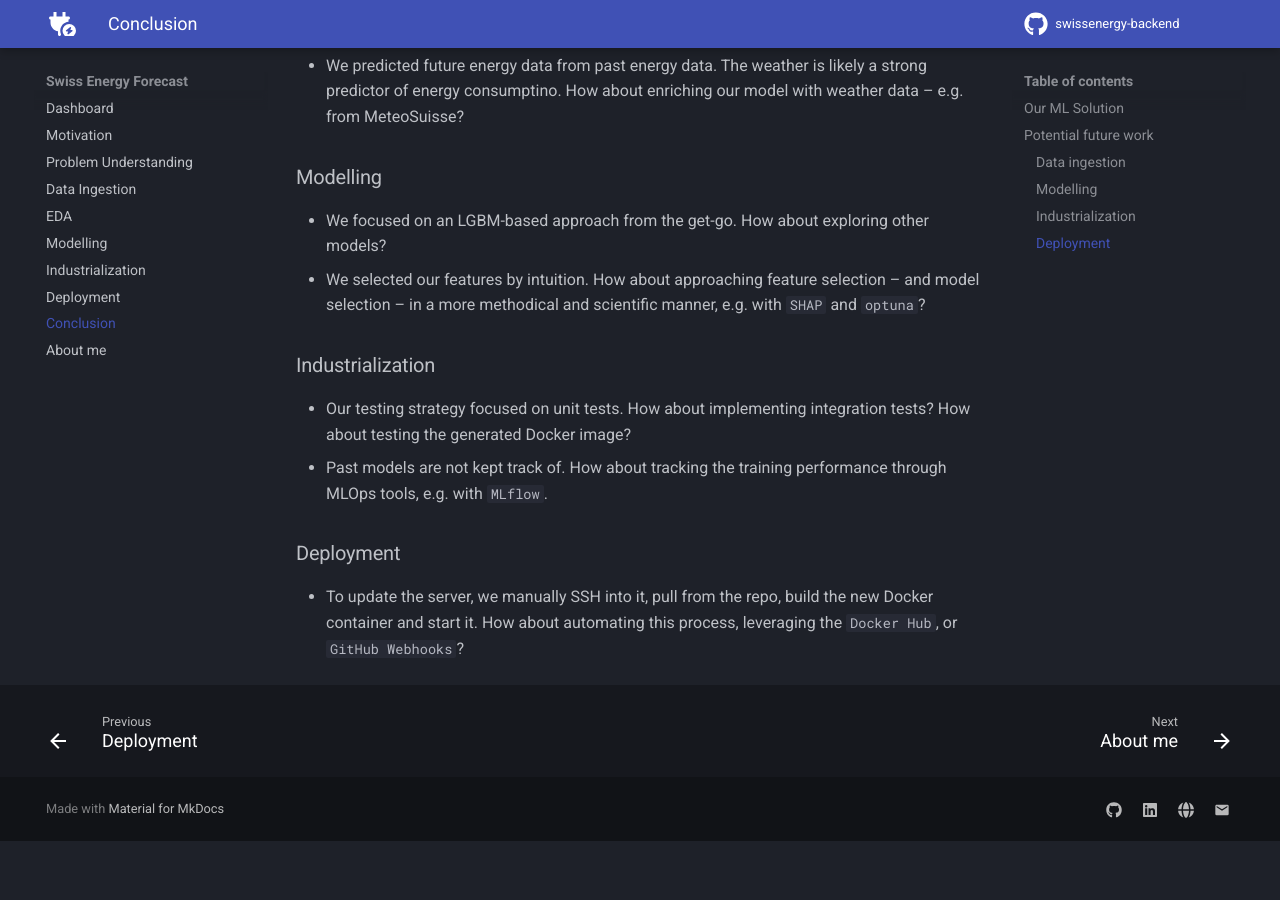
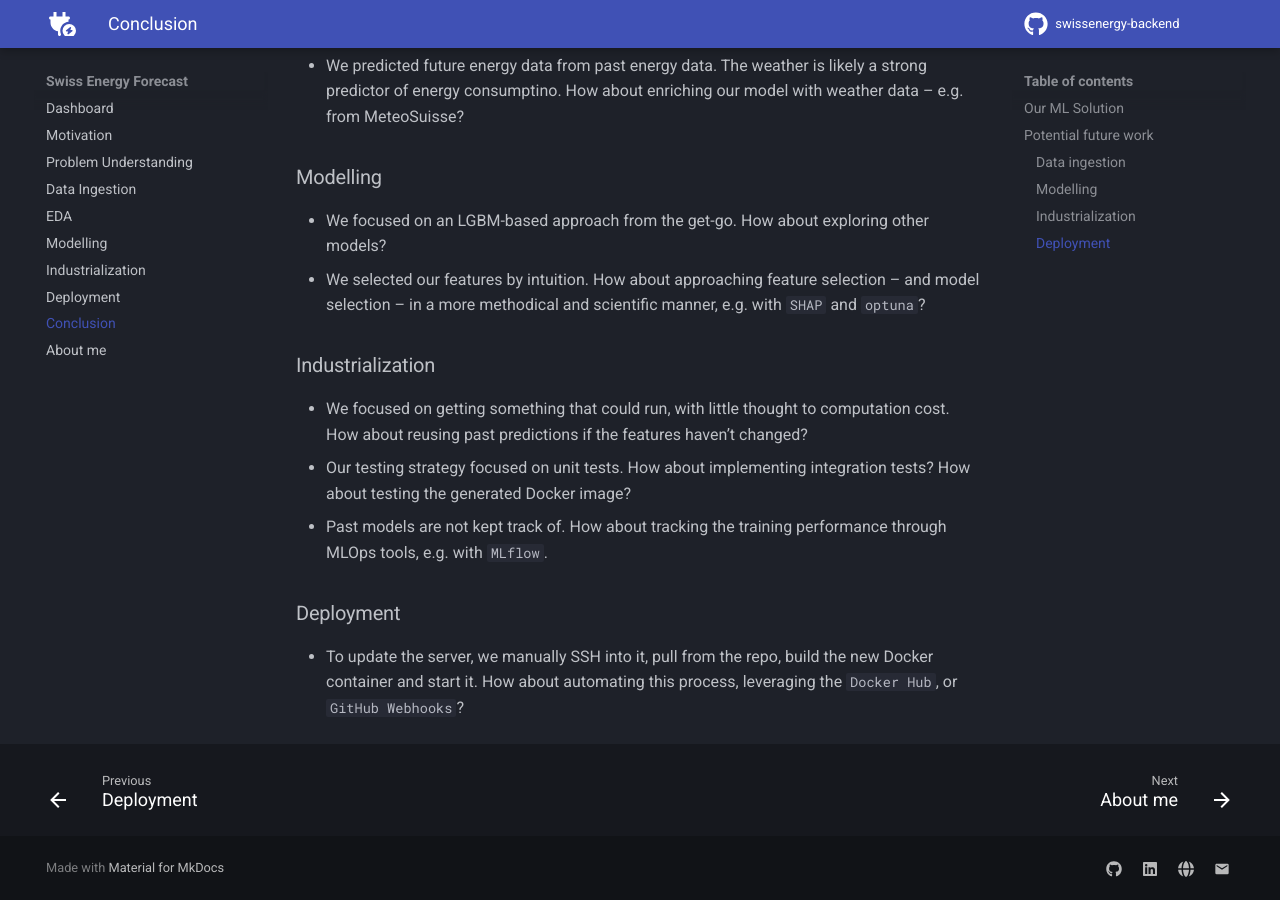
Before and after one commit to arthurgassner/swissenergy-frontend, an MkDocs documentation site: the page built from docs/conclusion.md, in a window 1280 px wide and 900 px high, scrolled down 988 px. Built offline with MkDocs 1.6.1 and Material for MkDocs 9.7.7, drawn with Linux system fonts in a browser that asks for light colours; a script that is not in the unit is left out; comment, search, counter and statistics services are not loaded; before the commit the page ends 1829 px from its top, so only the background shows below that.

Commit message:
Improve conclusion

```diff
--- a/docs/conclusion.md
+++ b/docs/conclusion.md
@@ -26,6 +26,7 @@ Hence, we must deliver something. As such, this page serves as a summary of pote
 
 ### Industrialization
 
+- We focused on getting something that could run, with little thought to computation cost. How about reusing past predictions if the features haven't changed?
 - Our testing strategy focused on unit tests. How about implementing integration tests? How about testing the generated Docker image?
 - Past models are not kept track of. How about tracking the training performance through MLOps tools, e.g. with `MLflow`.
 
```
